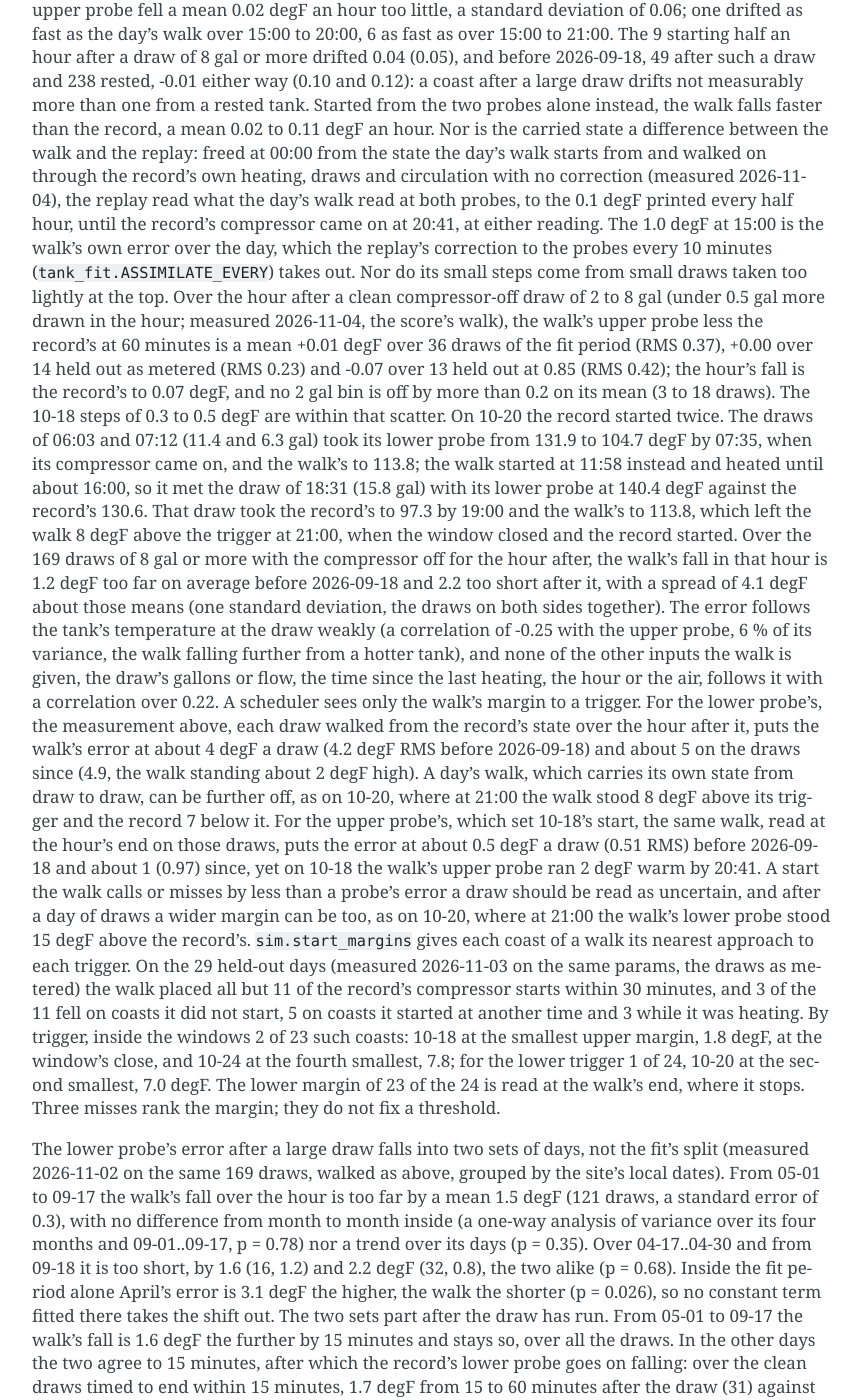
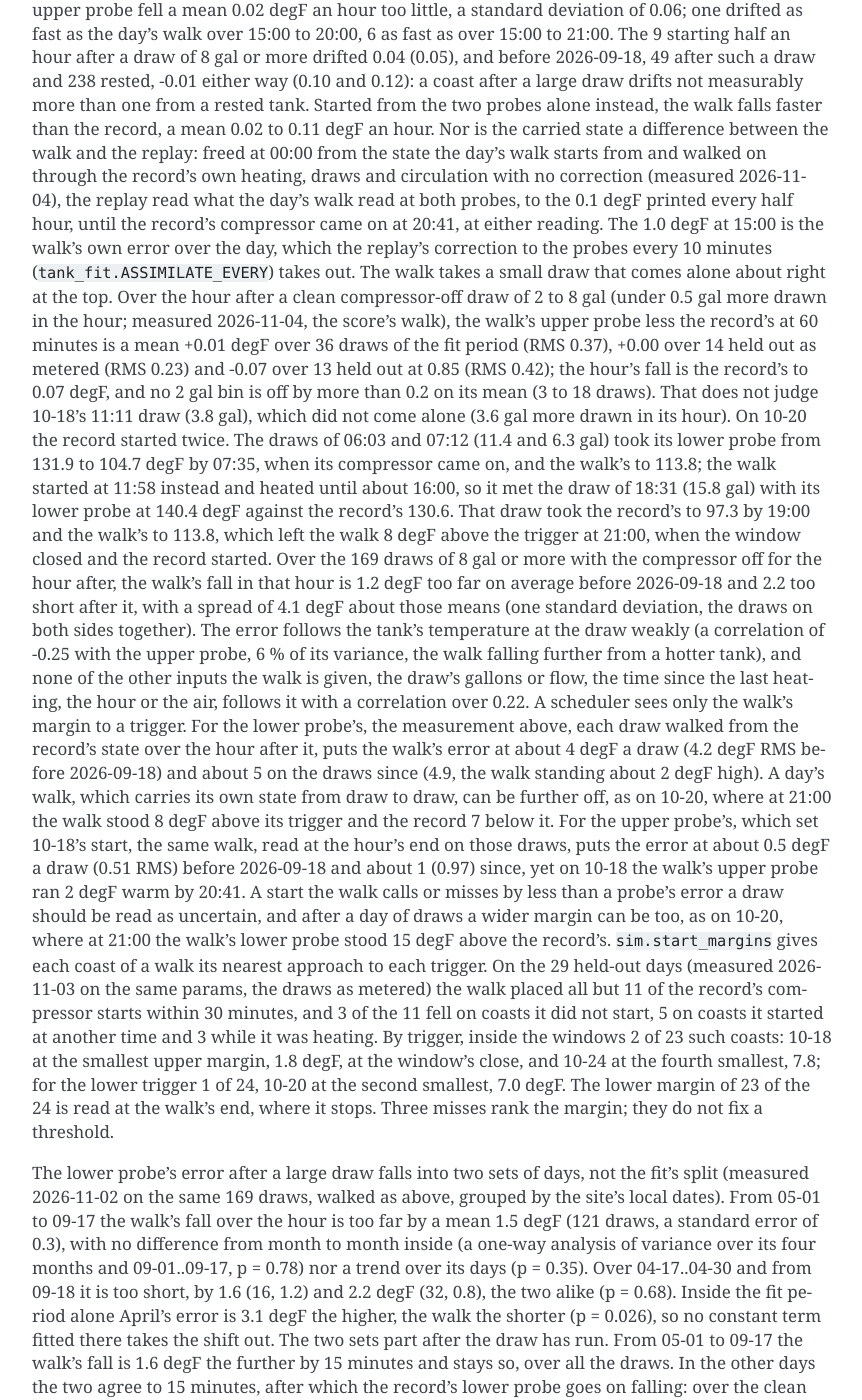
Before and after one commit to eman/nwp500-python, a Sphinx documentation site: the page built from docs/explanation/simulator.rst, in a window 1280 px wide and 1400 px high, scrolled down 14102 px. Shown: the whole window, without its empty margins (338-1200 px from the left). Built offline with Sphinx 7.4.7, drawn with Linux system fonts in a browser that asks for light colours.

Commit message:
docs(sim): small draws alone, not 10-18's; drop the steps-within-scatter claim

```diff
--- a/docs/explanation/simulator.rst
+++ b/docs/explanation/simulator.rst
@@ -814,57 +814,57 @@ read at both probes, to the 0.1 degF printed every half hour, until the
 record's compressor came on at 20:41, at either reading. The 1.0 degF at
 15:00 is the walk's own error over the day, which the replay's
 correction to the probes every 10 minutes
-(``tank_fit.ASSIMILATE_EVERY``) takes out. Nor do its small steps come
-from small draws taken too lightly at the top. Over the hour after a
-clean compressor-off draw of 2 to 8 gal (under 0.5 gal more drawn in the
-hour; measured 2026-11-04, the score's walk), the walk's upper probe
-less the record's at 60 minutes is a mean +0.01 degF over 36 draws of
-the fit period (RMS 0.37), +0.00 over 14 held out as metered (RMS 0.23)
-and -0.07 over 13 held out at 0.85 (RMS 0.42); the hour's fall is the
+(``tank_fit.ASSIMILATE_EVERY``) takes out. The walk takes a small draw
+that comes alone about right at the top. Over the hour after a clean
+compressor-off draw of 2 to 8 gal (under 0.5 gal more drawn in the hour;
+measured 2026-11-04, the score's walk), the walk's upper probe less the
+record's at 60 minutes is a mean +0.01 degF over 36 draws of the fit
+period (RMS 0.37), +0.00 over 14 held out as metered (RMS 0.23) and
+-0.07 over 13 held out at 0.85 (RMS 0.42); the hour's fall is the
 record's to 0.07 degF, and no 2 gal bin is off by more than 0.2 on its
-mean (3 to 18 draws). The 10-18 steps of 0.3 to 0.5 degF are within that
-scatter. On 10-20 the record started twice. The draws of 06:03 and 07:12
-(11.4 and 6.3 gal) took its lower probe from 131.9 to 104.7 degF by
-07:35, when its compressor came on, and the walk's to 113.8; the walk
-started at 11:58 instead and heated until about 16:00, so it met the
-draw of 18:31 (15.8 gal) with its lower probe at 140.4 degF against the
-record's 130.6. That draw took the record's to 97.3 by 19:00 and the
-walk's to 113.8, which left the walk 8 degF above the trigger at 21:00,
-when the window closed and the record started. Over the 169 draws of 8
-gal or more with the compressor off for the hour after, the walk's fall
-in that hour is 1.2 degF too far on average before 2026-09-18 and 2.2
-too short after it, with a spread of 4.1 degF about those means (one
-standard deviation, the draws on both sides together). The error follows
-the tank's temperature at the draw weakly (a correlation of -0.25 with
-the upper probe, 6 % of its variance, the walk falling further from a
-hotter tank), and none of the other inputs the walk is given, the draw's
-gallons or flow, the time since the last heating, the hour or the air,
-follows it with a correlation over 0.22. A scheduler sees only the
-walk's margin to a trigger. For the lower probe's, the measurement
-above, each draw walked from the record's state over the hour after it,
-puts the walk's error at about 4 degF a draw (4.2 degF RMS before
-2026-09-18) and about 5 on the draws since (4.9, the walk standing about
-2 degF high). A day's walk, which carries its own state from draw to
-draw, can be further off, as on 10-20, where at 21:00 the walk stood 8
-degF above its trigger and the record 7 below it. For the upper probe's,
-which set 10-18's start, the same walk, read at the hour's end on those
-draws, puts the error at about 0.5 degF a draw (0.51 RMS) before
-2026-09-18 and about 1 (0.97) since, yet on 10-18 the walk's upper probe
-ran 2 degF warm by 20:41. A start the walk calls or misses by less than
-a probe's error a draw should be read as uncertain, and after a day of
-draws a wider margin can be too, as on 10-20, where at 21:00 the walk's
-lower probe stood 15 degF above the record's. ``sim.start_margins``
-gives each coast of a walk its nearest approach to each trigger. On the
-29 held-out days (measured 2026-11-03 on the same params, the draws as
-metered) the walk placed all but 11 of the record's compressor starts
-within 30 minutes, and 3 of the 11 fell on coasts it did not start, 5 on
-coasts it started at another time and 3 while it was heating. By
-trigger, inside the windows 2 of 23 such coasts: 10-18 at the smallest
-upper margin, 1.8 degF, at the window's close, and 10-24 at the fourth
-smallest, 7.8; for the lower trigger 1 of 24, 10-20 at the second
-smallest, 7.0 degF. The lower margin of 23 of the 24 is read at the
-walk's end, where it stops. Three misses rank the margin; they do not
-fix a threshold.
+mean (3 to 18 draws). That does not judge 10-18's 11:11 draw (3.8 gal),
+which did not come alone (3.6 gal more drawn in its hour). On 10-20 the
+record started twice. The draws of 06:03 and 07:12 (11.4 and 6.3 gal)
+took its lower probe from 131.9 to 104.7 degF by 07:35, when its
+compressor came on, and the walk's to 113.8; the walk started at 11:58
+instead and heated until about 16:00, so it met the draw of 18:31 (15.8
+gal) with its lower probe at 140.4 degF against the record's 130.6. That
+draw took the record's to 97.3 by 19:00 and the walk's to 113.8, which
+left the walk 8 degF above the trigger at 21:00, when the window closed
+and the record started. Over the 169 draws of 8 gal or more with the
+compressor off for the hour after, the walk's fall in that hour is 1.2
+degF too far on average before 2026-09-18 and 2.2 too short after it,
+with a spread of 4.1 degF about those means (one standard deviation, the
+draws on both sides together). The error follows the tank's temperature
+at the draw weakly (a correlation of -0.25 with the upper probe, 6 % of
+its variance, the walk falling further from a hotter tank), and none of
+the other inputs the walk is given, the draw's gallons or flow, the time
+since the last heating, the hour or the air, follows it with a
+correlation over 0.22. A scheduler sees only the walk's margin to a
+trigger. For the lower probe's, the measurement above, each draw walked
+from the record's state over the hour after it, puts the walk's error at
+about 4 degF a draw (4.2 degF RMS before 2026-09-18) and about 5 on the
+draws since (4.9, the walk standing about 2 degF high). A day's walk,
+which carries its own state from draw to draw, can be further off, as on
+10-20, where at 21:00 the walk stood 8 degF above its trigger and the
+record 7 below it. For the upper probe's, which set 10-18's start, the
+same walk, read at the hour's end on those draws, puts the error at
+about 0.5 degF a draw (0.51 RMS) before 2026-09-18 and about 1 (0.97)
+since, yet on 10-18 the walk's upper probe ran 2 degF warm by 20:41. A
+start the walk calls or misses by less than a probe's error a draw
+should be read as uncertain, and after a day of draws a wider margin can
+be too, as on 10-20, where at 21:00 the walk's lower probe stood 15 degF
+above the record's. ``sim.start_margins`` gives each coast of a walk its
+nearest approach to each trigger. On the 29 held-out days (measured
+2026-11-03 on the same params, the draws as metered) the walk placed all
+but 11 of the record's compressor starts within 30 minutes, and 3 of the
+11 fell on coasts it did not start, 5 on coasts it started at another
+time and 3 while it was heating. By trigger, inside the windows 2 of 23
+such coasts: 10-18 at the smallest upper margin, 1.8 degF, at the
+window's close, and 10-24 at the fourth smallest, 7.8; for the lower
+trigger 1 of 24, 10-20 at the second smallest, 7.0 degF. The lower
+margin of 23 of the 24 is read at the walk's end, where it stops. Three
+misses rank the margin; they do not fix a threshold.
 
 The lower probe's error after a large draw falls into two sets of days,
 not the fit's split (measured 2026-11-02 on the same 169 draws, walked
```
